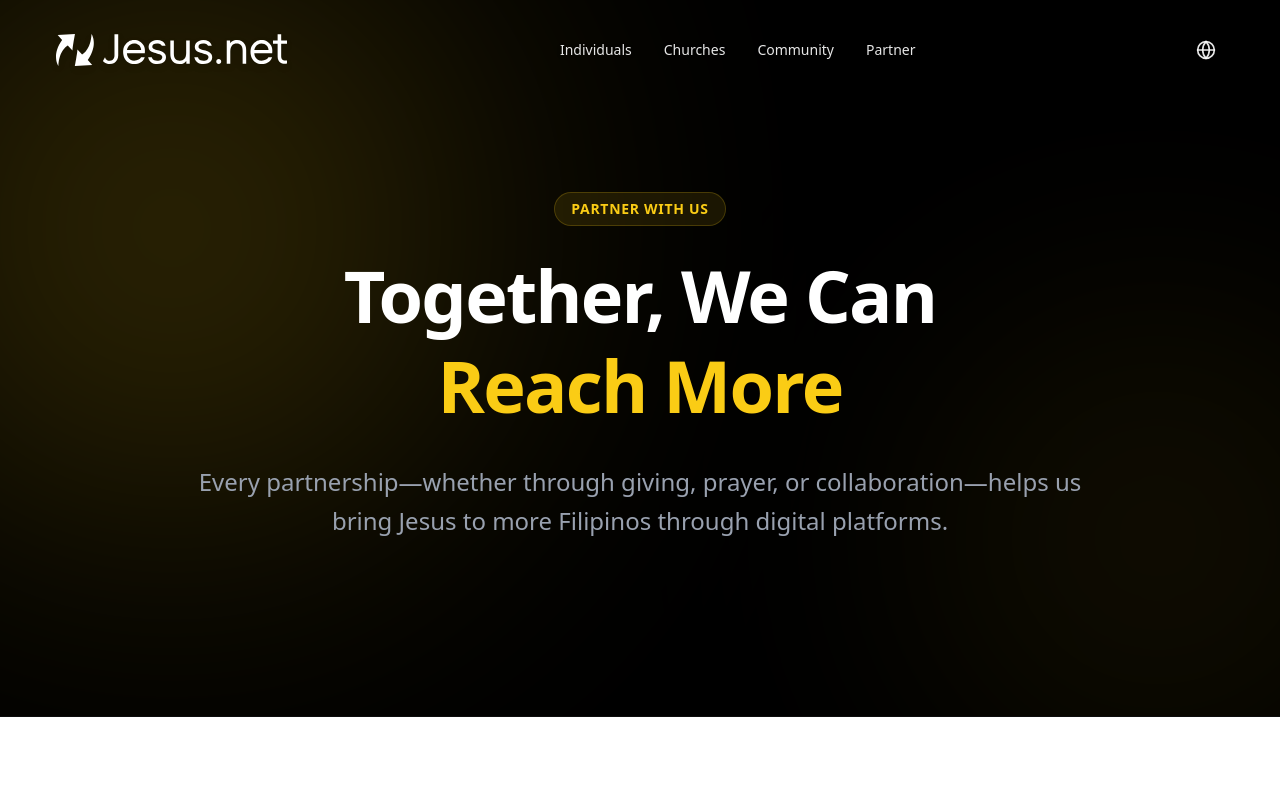
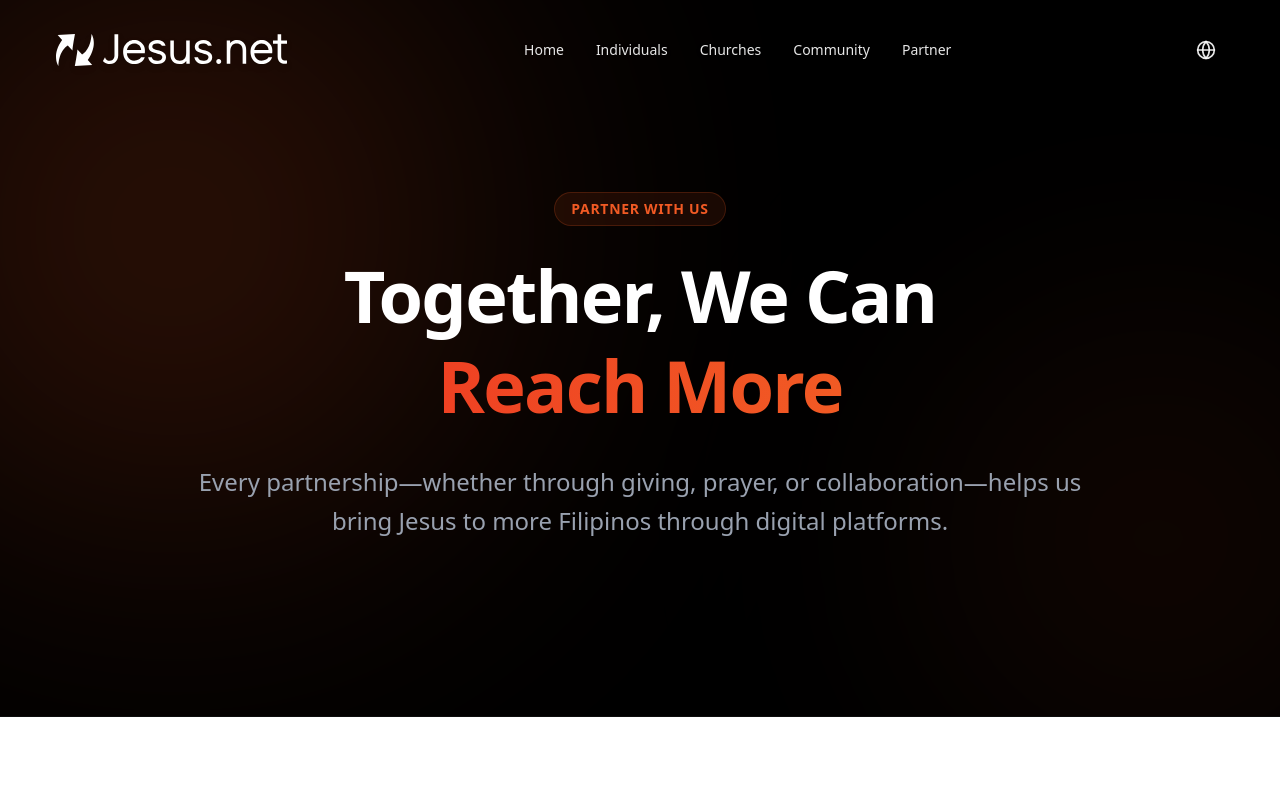
Before and after one commit to maric17/Jesus.net, a Next.js app: page /partner in a window 1280 px wide. Shown: the top 800 px of the page. Built offline with nearby package versions, Linux system fonts and the light colour scheme.

Commit message:
feat: Introduce foundational pages and components for individual, partner, and community sections, including a faith journey quiz and toolkit.

```diff
--- a/src/app/community/page.tsx
+++ b/src/app/community/page.tsx
@@ -120,7 +120,7 @@ export default function CommunityPage() {
                 <div className="space-y-8">
                   <div>
                     <h2 className="text-3xl md:text-5xl font-bold mb-6">
-                      Join <span className="text-brand-yellow py-1 rounded-xl block">Digital Disciples PH</span>
+                      Join <span className="text-transparent bg-clip-text bg-gradient-to-r from-brand-red to-brand-orange block">Digital Disciples PH</span>
                     </h2>
                     <p className="text-xl text-gray-600 leading-relaxed font-light">
                       Our flagship community where ordinary believers become digital missionaries. Get equipped with tools, training, and content to share your faith online effectively.
@@ -232,7 +232,7 @@ export default function CommunityPage() {
             <Link
               href="https://www.facebook.com/groups/digitaldisciplesph"
               target="_blank"
-              className="inline-flex items-center gap-4 px-12 py-6 bg-brand-black text-white text-xl font-bold rounded-2xl hover:scale-105 active:scale-95 transition-all duration-300 shadow-2xl shadow-black/20"
+              className="inline-flex items-center gap-4 px-12 py-6 bg-gradient-to-r from-brand-red to-brand-orange text-white text-xl font-bold rounded-2xl hover:scale-105 active:scale-95 transition-all duration-300 shadow-2xl shadow-brand-red/20"
             >
               Get Started Now <ArrowRight size={24} />
             </Link>
--- a/src/app/globals.scss
+++ b/src/app/globals.scss
@@ -3,7 +3,10 @@
 :root {
   --background: #ffffff;
   --foreground: #111111;
-  --color-brand-yellow: #facc15;
+  --color-brand-primary: #F15A24;
+  --color-brand-orange: #F15A24;
+  --color-brand-red: #EF4123;
+  --color-brand-blue: #0072BC;
   --color-brand-dark: #111111;
   --color-brand-black: #000000;
 }
@@ -13,9 +16,17 @@
   --color-foreground: var(--foreground);
   --font-sans: var(--font-montserrat);
 
-  --color-brand-yellow: var(--color-brand-yellow);
+  --color-brand-primary: var(--color-brand-primary);
+  --color-brand-yellow: var(--color-brand-orange); /* Map yellow to orange for compatibility */
+  --color-brand-orange: var(--color-brand-orange);
+  --color-brand-red: var(--color-brand-red);
+  --color-brand-blue: var(--color-brand-blue);
   --color-brand-dark: var(--color-brand-dark);
   --color-brand-black: var(--color-brand-black);
+
+  /* Brand Gradients */
+  --bg-brand-gradient: linear-gradient(135deg, var(--color-brand-red) 0%, var(--color-brand-orange) 100%);
+  --bg-brand-full-gradient: linear-gradient(180deg, var(--color-brand-red) 0%, var(--color-brand-orange) 50%, var(--color-brand-blue) 100%);
 }
 
 @media (prefers-color-scheme: dark) {
--- a/src/app/individuals/page.tsx
+++ b/src/app/individuals/page.tsx
@@ -125,7 +125,7 @@ export default function IndividualsPage() {
             <FadeIn direction="up" delay={0.1}>
               <h1 className="text-4xl md:text-7xl font-bold mb-8 leading-tight tracking-tight">
                 Gusto Mo Bang <br />
-                <span className="text-brand-yellow">Makilala si Jesus?</span>
+                <span className="text-transparent bg-clip-text bg-gradient-to-r from-brand-red to-brand-orange">Makilala si Jesus?</span>
               </h1>
             </FadeIn>
             <FadeIn direction="up" delay={0.2}>
--- a/src/app/partner/page.tsx
+++ b/src/app/partner/page.tsx
@@ -121,7 +121,7 @@ export default function PartnerPage() {
             </span>
             <h1 className="text-4xl md:text-7xl font-bold mb-8 leading-tight tracking-tight">
               Together, We Can <br />
-              <span className="text-brand-yellow">Reach More</span>
+              <span className="text-transparent bg-clip-text bg-gradient-to-r from-brand-red to-brand-orange">Reach More</span>
             </h1>
           </FadeIn>
 
@@ -430,7 +430,7 @@ export default function PartnerPage() {
                             </div>
                           </div>
 
-                          <button type="submit" className="w-full py-5 bg-brand-yellow text-brand-black font-extrabold rounded-2xl shadow-2xl shadow-brand-yellow/20 hover:scale-[1.02] active:scale-[0.98] transition-all">
+                          <button type="submit" className="w-full py-5 bg-gradient-to-r from-brand-red to-brand-orange text-white font-extrabold rounded-2xl shadow-2xl shadow-brand-red/20 hover:scale-[1.02] active:scale-[0.98] transition-all">
                             Submit Donation Report
                           </button>
                         </form>
--- a/src/components/AboutSection.tsx
+++ b/src/components/AboutSection.tsx
@@ -75,8 +75,8 @@ export default function AboutSection() {
           <circle cx="512" cy="512" r="512" fill="url(#brand-gradient)" fillOpacity="0.15" />
           <defs>
             <radialGradient id="brand-gradient">
-              <stop stopColor="#facc15" />
-              <stop offset="1" stopColor="#111111" />
+              <stop stopColor="var(--color-brand-red)" />
+              <stop offset="1" stopColor="var(--color-brand-dark)" />
             </radialGradient>
           </defs>
         </svg>
--- a/src/components/FreeTools.tsx
+++ b/src/components/FreeTools.tsx
@@ -81,7 +81,7 @@ export default function FreeTools() {
   const displayTools = [...TOOLS, ...TOOLS];
 
   return (
-    <section className="py-24 bg-brand-yellow w-full text-brand-black overflow-hidden relative">
+    <section className="py-24 bg-gradient-to-br from-brand-red to-brand-orange w-full text-brand-black overflow-hidden relative">
       <div className="container mx-auto px-6 md:px-12 relative z-10 mb-12 flex flex-col md:flex-row md:items-end justify-between gap-8">
         <FadeIn direction="up" className="max-w-2xl">
           <h2 className="text-4xl md:text-5xl font-bold tracking-tight mb-4 text-brand-black">
--- a/src/components/Header.tsx
+++ b/src/components/Header.tsx
@@ -6,6 +6,7 @@ import { Menu, X, Globe } from "lucide-react";
 import { cn } from "@/lib/utils";
 
 const NAV_LINKS = [
+  { name: "Home", href: "/" },
   { name: "Individuals", href: "/individuals" },
   { name: "Churches", href: "/churches" },
   { name: "Community", href: "/community" },
```
Also changed, not shown: src/components/Hero.tsx (+2 -53 lines).
